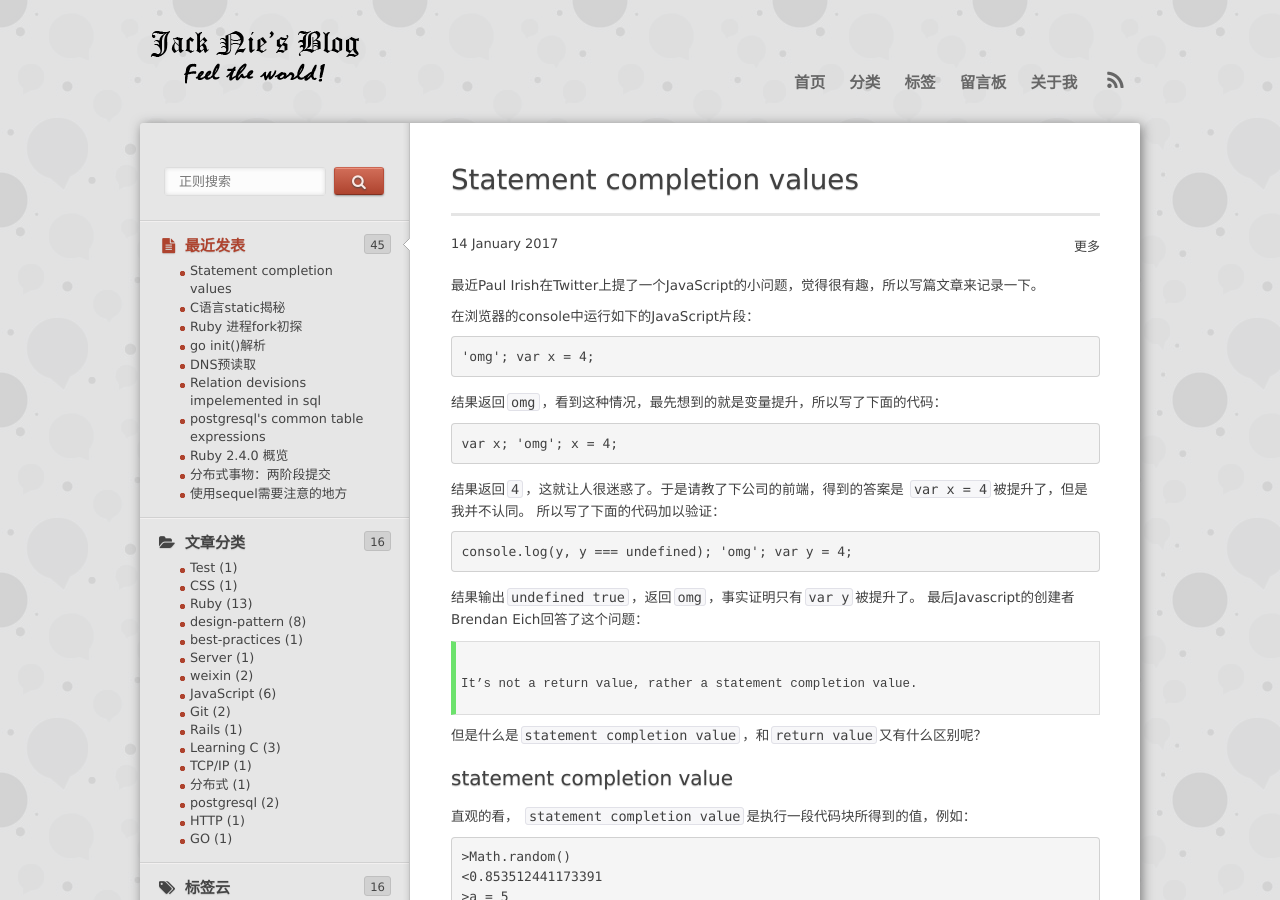
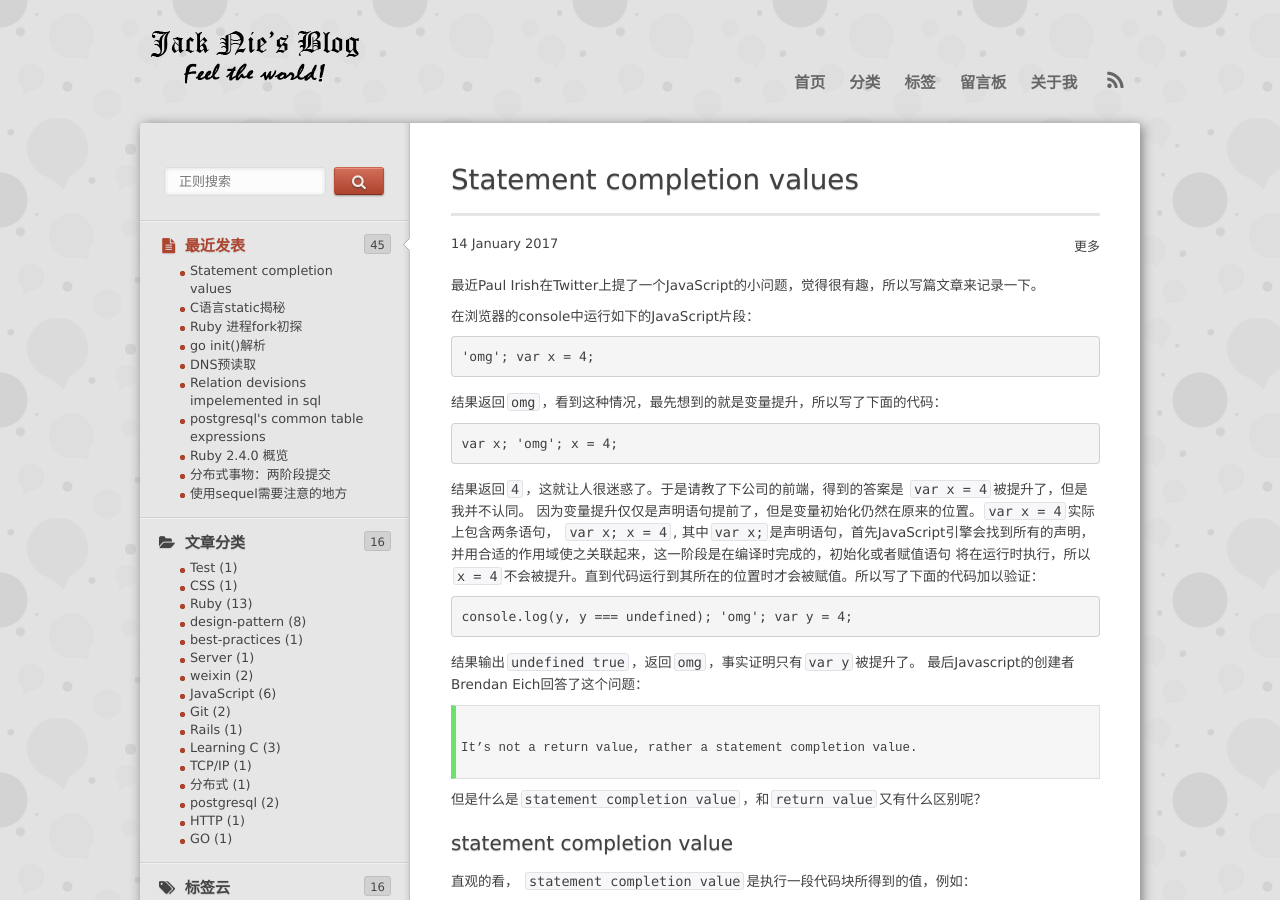
Before and after one commit to jack-nie/jack-nie.github.io, a Jekyll site: the page built from _posts/2017-01-14-state-completion-values.markdown, in a window 1280 px wide and 900 px high. Built offline with Jekyll 4.4.1, drawn with Linux system fonts in a browser that asks for light colours; nearby versions of some CDN libraries; library files that are not in the unit come from our copies; comment, search, counter and statistics services are not loaded.

Commit message:
add more content

````diff
--- a/_posts/2017-01-14-state-completion-values.markdown
+++ b/_posts/2017-01-14-state-completion-values.markdown
@@ -22,7 +22,9 @@ tags: ["JavaScript"]
 var x; 'omg'; x = 4;
 ```
 结果返回`4`，这就让人很迷惑了。于是请教了下公司的前端，得到的答案是 `var x = 4`被提升了，但是我并不认同。
-所以写了下面的代码加以验证：
+因为变量提升仅仅是声明语句提前了，但是变量初始化仍然在原来的位置。`var x = 4`实际上包含两条语句， `var x; x = 4`,
+其中`var x;`是声明语句，首先JavaScript引擎会找到所有的声明，并用合适的作用域使之关联起来，这一阶段是在编译时完成的，初始化或者赋值语句
+将在运行时执行，所以`x = 4`不会被提升。直到代码运行到其所在的位置时才会被赋值。所以写了下面的代码加以验证：
 
 ```
 console.log(y, y === undefined); 'omg'; var y = 4;
````
